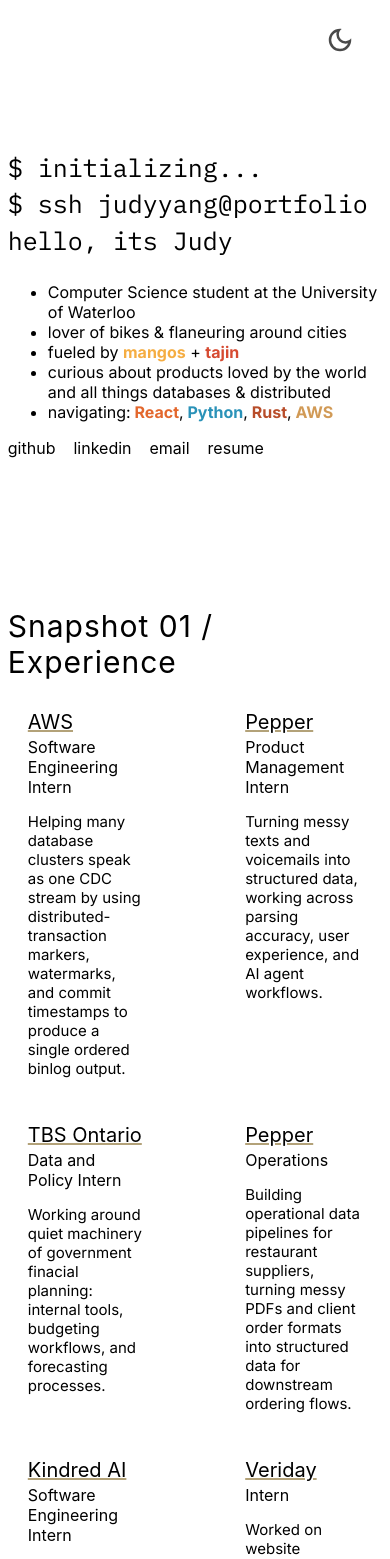
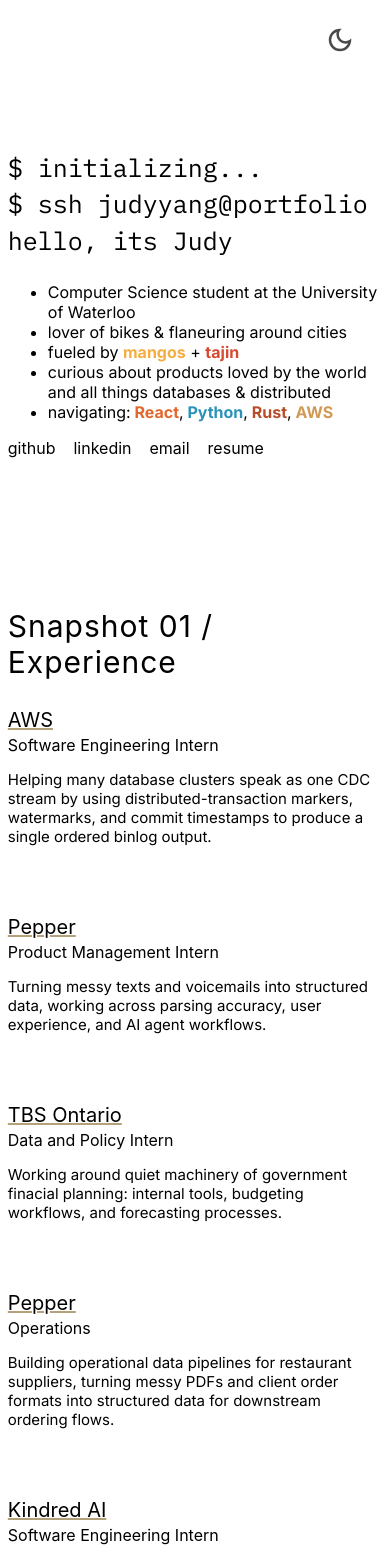
Before and after one commit to jjudyyang/jjudyyang.github.io, a React (Vite) app: page / in a window 390 px wide. Shown: the top 1559 px of the page. Built offline with nearby package versions, Linux system fonts and the light colour scheme.

Commit message:
fix mobile portfolio layout

```diff
--- a/src/App.css
+++ b/src/App.css
@@ -134,6 +134,20 @@
   flex-wrap: wrap;
 }
 
+.section-narrow .work_div {
+  width: 100%;
+  max-width: none;
+  flex-direction: column;
+  align-items: stretch;
+  gap: 28px;
+}
+
+.section-narrow .work-narrow {
+  box-sizing: border-box;
+  width: 100%;
+  padding: 18px 0;
+}
+
 .links {
   margin-right: 18px;
   font-size: 16px;
@@ -214,7 +228,7 @@
 .section-left-narrow {
   display: flex;
   flex-direction: column;
-  width: 75vw;
+  width: 100%;
 }
 
 li {
```
